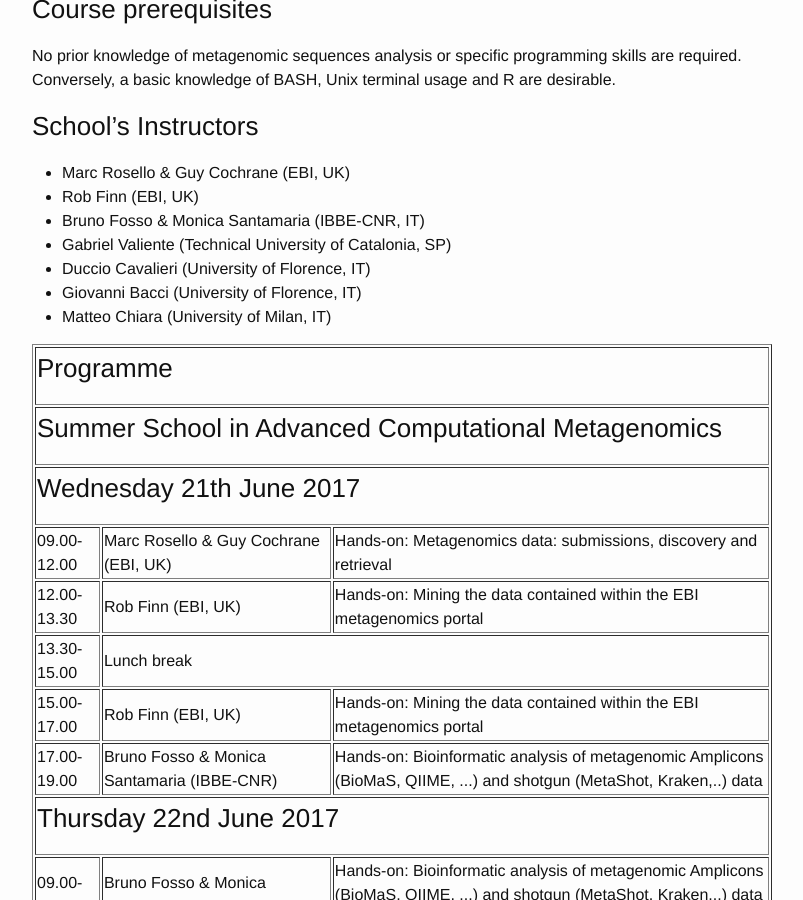
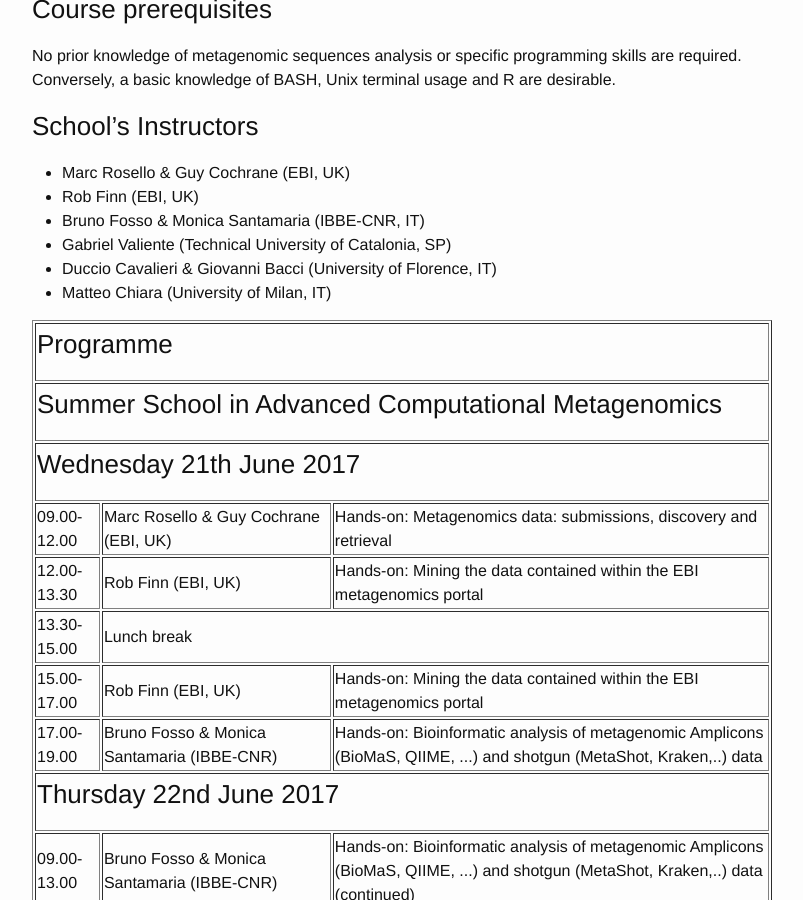
Before and after one commit to ELIXIR-IIB-training/website, a Jekyll site: the page built from _posts/2017-06-19-metagenomics-workshop-and-school-bari.md, in a window 1280 px wide and 900 px high, scrolled down 5919 px. Shown: the whole window, without its empty margins (238-1041 px from the left). Built offline with Jekyll 4.4.1, drawn with Linux system fonts in a browser that asks for light colours.

Commit message:
Instructor list update

```diff
--- a/_posts/2017-06-19-metagenomics-workshop-and-school-bari.md
+++ b/_posts/2017-06-19-metagenomics-workshop-and-school-bari.md
@@ -312,8 +312,7 @@ No prior knowledge of metagenomic sequences analysis or specific programming ski
 - Rob Finn (EBI, UK)
 - Bruno Fosso & Monica Santamaria (IBBE-CNR, IT)
 - Gabriel Valiente (Technical University of Catalonia, SP)
-- Duccio Cavalieri (University of Florence, IT)
-- Giovanni Bacci (University of Florence, IT)
+- Duccio Cavalieri & Giovanni Bacci (University of Florence, IT)
 - Matteo Chiara (University of Milan, IT)
 
 
```
